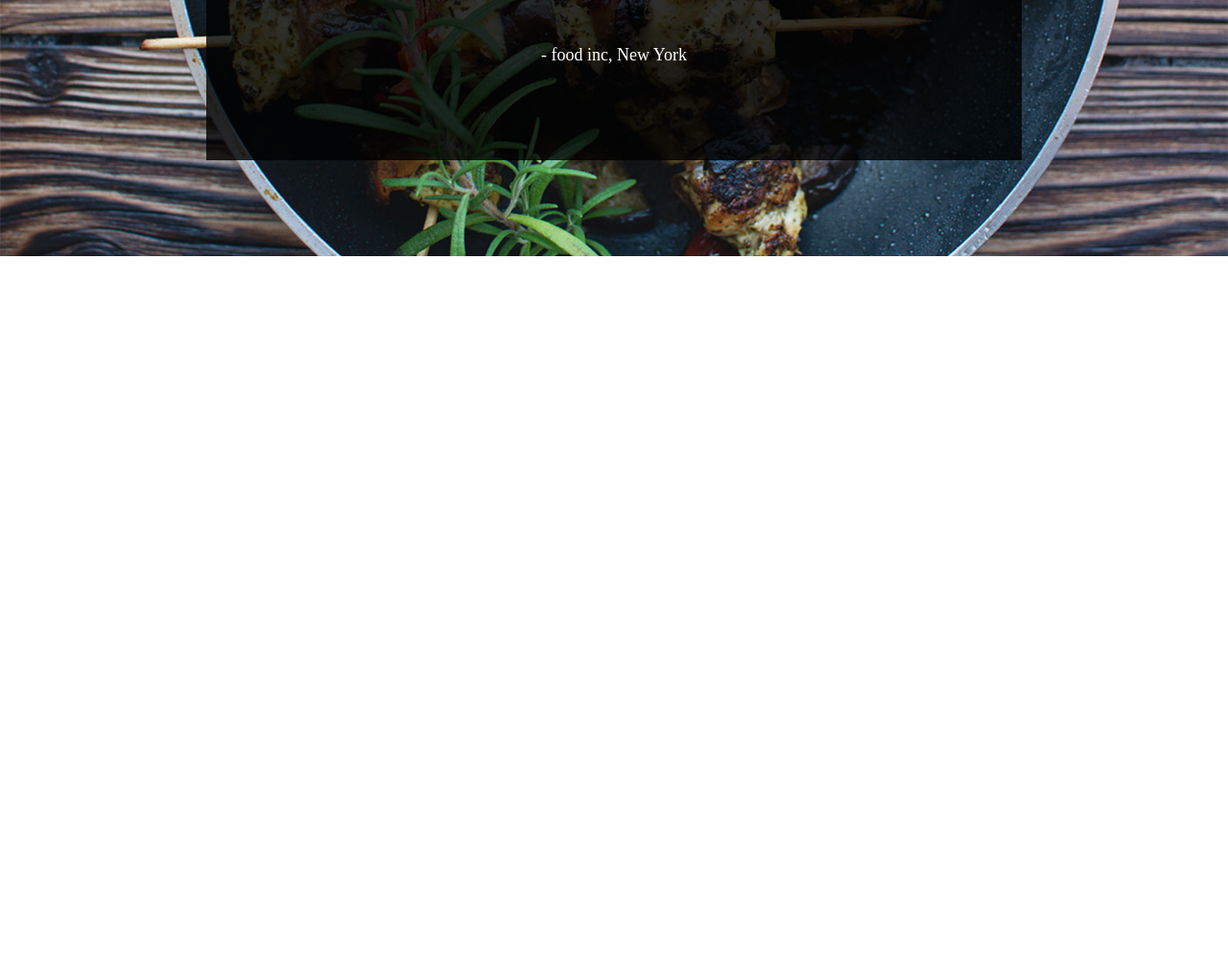
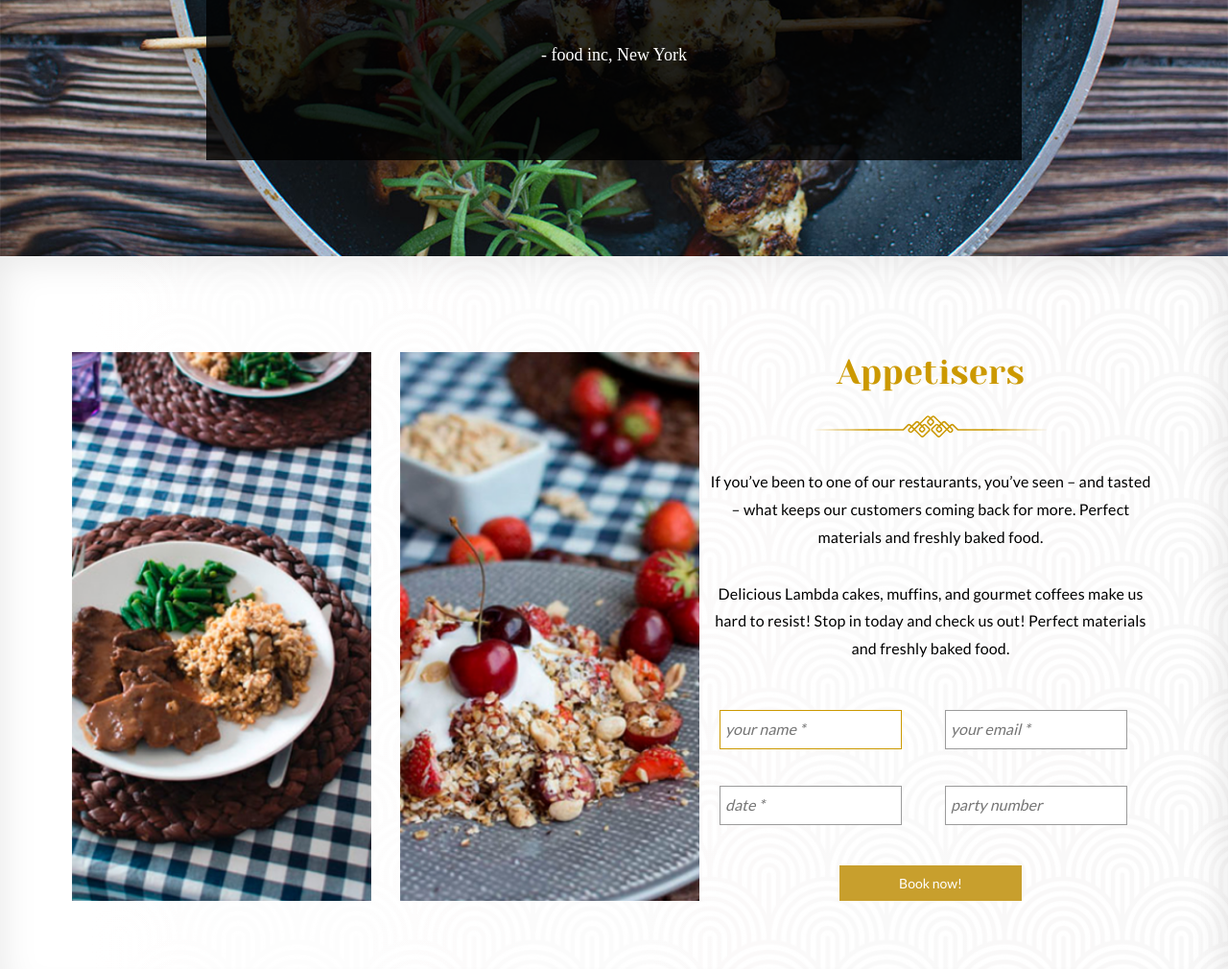
Before and after one commit to Rimeey/Restaurant, a plain HTML site: page result/index.html in a window 1280 px wide. Shown: the part 4144-5154 px from the top of the page at 96% size. Before the commit the page ends 4411 px from the top, so only its background shows below. Drawn offline with Linux system fonts and the light colour scheme; a web font is replaced by a local one.

Commit message:
Добавлена 5 страница, недоделана адаптивность

```diff
--- a/result/index.html
+++ b/result/index.html
@@ -181,5 +181,29 @@
         </div>
     </section>
 
+    <section class="reservation">
+        <div class="wrapper">
+            <div class="cards">
+                <img src="img/card1.png" alt="">
+                <img src="img/card2.png" alt="">
+            </div>
+            <div class="appetisers">
+                <p class="high">Appetisers</p>
+                <img src="img/decoration2.svg" alt="">
+                <div class="text">
+                    <p class="p1">If you’ve been to one of our restaurants, you’ve seen – and tasted – what keeps our customers coming back for more. Perfect materials and freshly baked food.</p>
+                    <p>Delicious Lambda cakes,  muffins, and gourmet coffees make us hard to resist! Stop in today and check us out! Perfect materials and freshly baked food.</p>
+                </div>
+                <form action="">
+                    <input type="text" placeholder="your name *">
+                    <input type="email" placeholder="your email *">
+                    <input type="text" placeholder="date *">
+                    <input type="text" placeholder="party number">
+                </form>
+                <button><a href="#">Book now!</a></button>
+            </div>
+        </div>
+    </section>
+
 </body>
 </html>
--- a/workspace/_menu.scss
+++ b/workspace/_menu.scss
@@ -53,7 +53,7 @@
         position: absolute;
         top: -27px;
         bottom: 0;
-        left: 84.8%;
+        left: 0;
         right: 0;
         color: #fff;
         text-align: center;
@@ -115,7 +115,6 @@
             width: 100%;
         }
         .menu_item .lorem_special::before {
-            left: 74.7%;
             width: 163.447px;
         }
         .lorem .gold {
--- /dev/null
+++ b/workspace/_reservation.scss
@@ -0,0 +1,154 @@
+.reservation {
+    background: {
+        color: lightgray;
+        image: url(../img/about.png),
+        linear-gradient(270deg, #F4F2F2 0%, #FFF 100%);
+        blend-mode: overlay;
+        size: cover;
+        repeat: no-repeat;
+    }
+    box-shadow: 0px 4px 40px 0px rgba(0, 0, 0, 0.10) inset;
+    .wrapper {
+        padding: 100px 75px;
+        display: flex;
+        flex-direction: row;
+        gap: 30px;
+    }
+    .cards {
+        display: flex;
+        flex-direction: row;
+        gap: 30px;
+    }
+    .appetisers {
+        display: flex;
+        flex-direction: column;
+        padding: 0px 80px;
+        width: 630px;
+        img {
+            align-self: center;
+            width: 250px;
+            height: 23.733px;
+            margin-top: 24px;
+            margin-bottom: 32px;
+        }
+        .high {
+            align-self: center;
+            color: $orange;
+            text-align: center;
+            font: {
+                size: 36px;
+                family: Yeseva One;
+                weight: 400;
+            }
+        }
+        .text {
+            display: flex;
+            flex-direction: column;
+            justify-content: center;
+            align-self: center;
+            width: 470px;
+            p {
+                text-align: center;
+                color: #000;
+                font: {
+                    size: 16px;
+                    family: Lato;
+                    weight: 500;
+                }
+                line-height: 180%;
+                letter-spacing: 0.01em;
+
+            }
+            p:nth-child(2) {
+                margin: 30px 0px;
+            }
+        }
+
+    }
+    form {
+        display: grid;
+        grid-template-columns: 1fr 1fr;
+        grid-template-rows: 1fr 1fr;
+        input {
+            margin: 19px 15px;
+            padding: 5px;
+            width: 190px;
+            border: 1px solid $lightgray;
+            outline: none;
+            color: $lightgray;
+            font: {
+                size: 16px;
+                family: Lato;
+                style: italic;
+                weight: 400;
+            }
+            line-height: 180%;
+        }
+        input:nth-child(1) {
+            border: 1px solid $orange;
+        }
+        // ::before {
+        //     content: 'Name';
+        //     width: 50px;
+        //     height: 50px;
+        //     position: absolute;
+        //     top: 0;
+        //     bottom: 0;
+        //     left: 0;
+        //     right: 0;
+        //     border: 2px solid black;
+        // }
+    }
+    button {
+        align-self: center;
+        width: 190px;
+        border: 1px solid $lightorange;
+        background-color: $lightorange;
+        padding: 5px 0px;
+        margin-top: 23px;
+        text-align: center;
+        font: {
+            size: 14px;
+            family: Lato;
+        }
+        line-height: 180%;
+        cursor: pointer;
+        a {
+            color: #fff;
+        }
+    }
+
+
+    @include media(1385px) {
+        .appetisers {
+            padding: 0;
+        }
+    }
+    @include media(1225px) {
+        .appetisers .text {
+            width: 350px;
+        }
+        .appetisers form input {
+            width: 130px;
+        }
+    }
+    @include media(1110px) {
+        .wrapper {
+            padding: 100px 30px;
+            flex-direction: column;
+            align-items: center;
+        }
+        .wrapper form {
+            justify-content: end;
+        }
+        .high {
+            margin-top: 76px;
+        }
+        .appetisers .text {
+            width: 470px;
+        }
+        .wrapper form input {
+            width: 337px;
+        }
+    }
+}
--- a/workspace/style.scss
+++ b/workspace/style.scss
@@ -11,3 +11,4 @@
 @import 'ingredients';
 @import 'menu';
 @import 'reviews';
+@import 'reservation';
```
Also changed, not shown: result/css/style.css, result/img/card1.png (added), result/img/card2.png (added), 1 other file.
